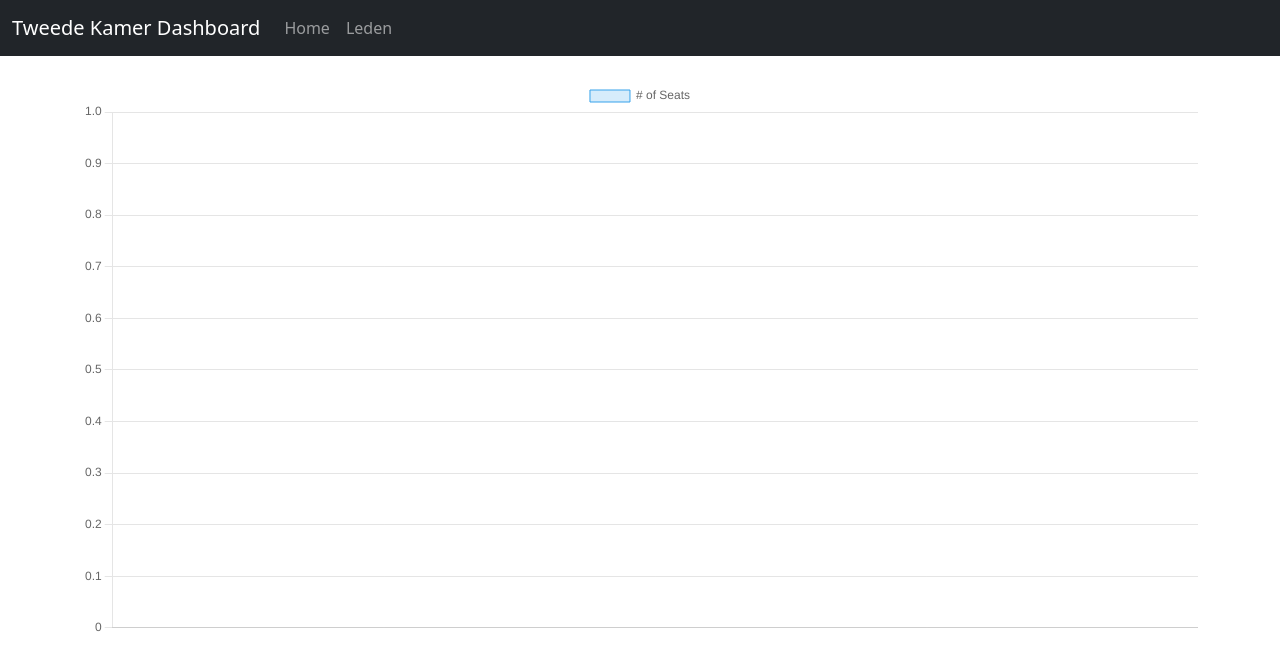
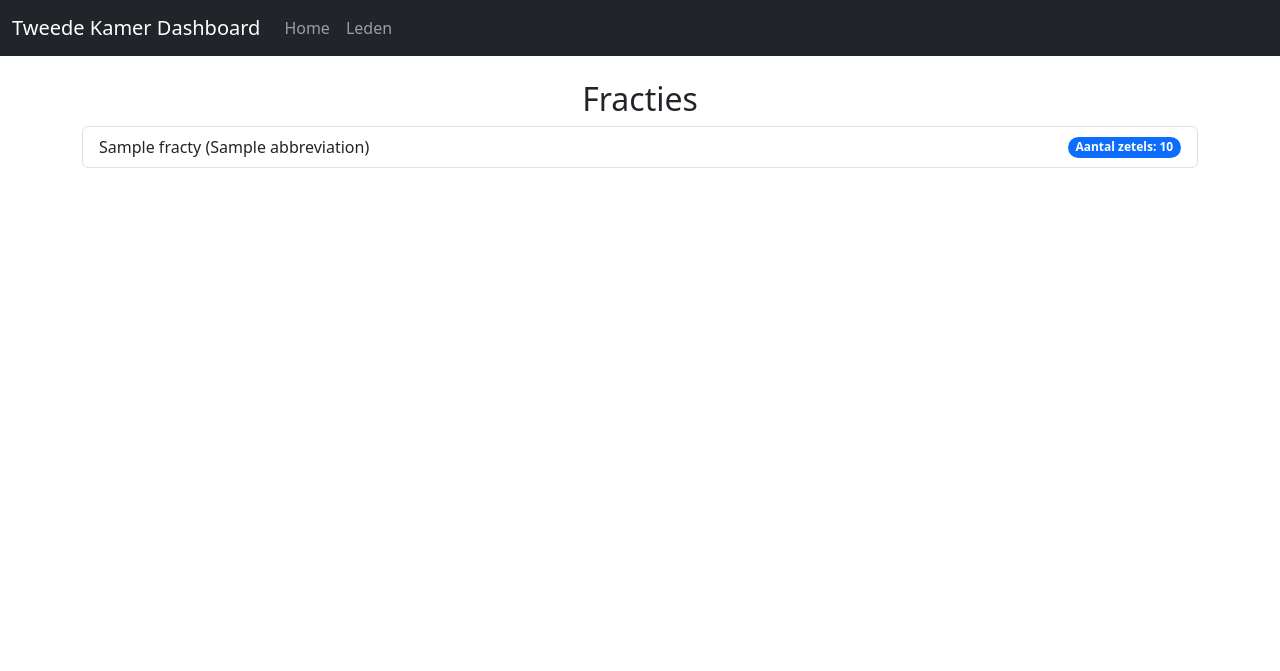
Before and after one commit to twanh/tweedekamer-dashboard, a Flask app: template app/templates/index.html in a window 1280 px wide. Shown: the top 671 px of the page. Run offline with Flask 3, Linux system fonts and the light colour scheme; the template is opened without the code that fills it: most values are stand-ins (such as "Sample title", 1, 10 or a date in 2020).

Commit message:
Added a list with all parties and their number of seats, each party links to their corresponding "fractie" page

```diff
--- a/app/templates/index.html
+++ b/app/templates/index.html
@@ -7,8 +7,19 @@
 {% block content %}
 
 <div class="container">
+    <!-- <canvas id="fractieChart" width="400" height="200"></canvas>
 
-    <canvas id="fractieChart" width="400" height="200"></canvas>
+    <hr class="my-4"> -->
+
+    <h2 class="text-center">Fracties</h2>
+    <div class="list-group">
+        {% for f in fracties %}
+            <a href="{{ url_for('fractie_detail', fractie_naam=f.name) }}" class="list-group-item list-group-item-action d-flex justify-content-between align-items-center">
+                {{ f.name }} {% if f.name != f.abbreviation %} ({{ f.abbreviation }}) {% endif %}
+                <span class="badge bg-primary rounded-pill">Aantal zetels: {{ f.seats }}</span>
+            </a>
+        {% endfor %}
+    </div>
 
 </div>
 
@@ -27,7 +38,7 @@
         data: {
             labels: labels,
             datasets: [{
-                label: '# of Seats',
+                label: 'Aantal Zetels',
                 data: data,
                 backgroundColor: 'rgba(54, 162, 235, 0.2)',
                 borderColor: 'rgba(54, 162, 235, 1)',
@@ -37,7 +48,15 @@
         options: {
             scales: {
                 y: {
-                    beginAtZero: true
+                    beginAtZero: true,
+                    ticks: {
+                        stepSize: 5
+                    }
+                }
+            },
+            plugins: {
+                legend: {
+                    display: false
                 }
             }
         }
```
